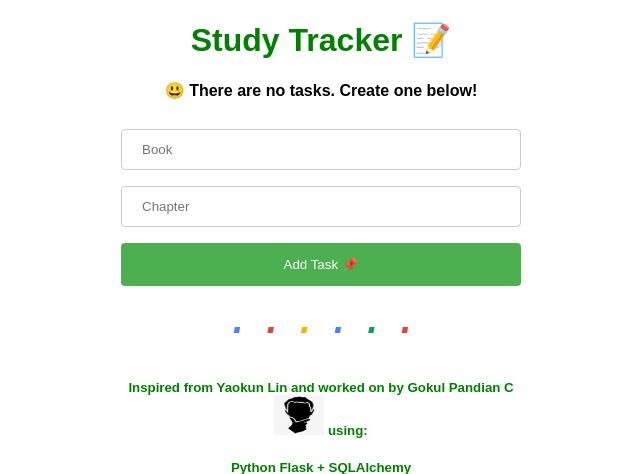
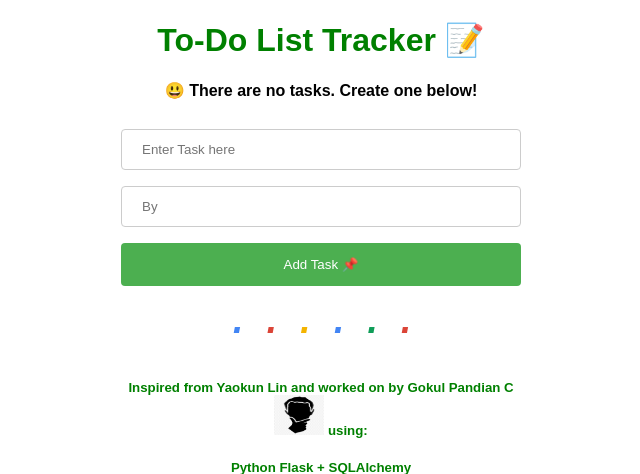
Before and after one commit to gpandia/stutrack, a Flask app: page / in a window 1280 px wide. Shown: the top 474 px of the page, without its empty margins (319-959 px from the left). Run offline with Flask 2, Linux system fonts and the light colour scheme; data that the repository does not hold is empty.

Commit message:
lichange

```diff
--- a/app.py
+++ b/app.py
@@ -18,8 +18,8 @@ class Todo(db.Model):
 @app.route('/',methods=['POST','GET'])
 def index():
     if request.method =='POST':
-        task_content=request.form['book']
-        task_doer=request.form['chapter']
+        task_content=request.form['content']
+        task_doer=request.form['doer']
 
         new_task=Todo(content=task_content,doer=task_doer)
         try:
@@ -48,8 +48,8 @@ def update(id):
     task = Todo.query.get_or_404(id)
 
     if request.method == 'POST':
-        task.content = request.form['book']
-        task.doer = request.form['chapter']
+        task.content = request.form['content']
+        task.doer = request.form['doer']
 
         try:
             db.session.commit()
--- a/templates/index.html
+++ b/templates/index.html
@@ -6,19 +6,19 @@
 {% endblock %}
 
 {%block body%}
-<title>Study Tracker</title>
+<title>To-Do Tracker</title>
 
 <div class='content'>
 
-  <h1>Study Tracker 📝</h1>
+  <h1>To-Do List Tracker 📝</h1>
     {% if tasks|length < 1 %}
     <h4 style="text-align: center">😃 There are no tasks. Create one below!</h4>
     {% else %}
   <table>
     <tr>
-        <th>Book ✍️</th>
+        <th>Task ✍️</th>
         <th>Added 📅</th>
-        <th>Chapter </th>
+        <th>Work by </th>
         <th>Actions ✏️</th>
 
     </tr>
@@ -41,8 +41,8 @@
         {% endif %}
         <div class="form">
         <form action="/" method="POST">
-            <input type="text" name="book" id="book" placeholder="Book">
-            <input type="text" name="chapter" id="chapter" placeholder="Chapter">
+            <input type="text" name="content" id="content" placeholder="Enter Task here">
+            <input type="text" name="doer" id="doer" placeholder="By">
             <input type="submit" value="Add Task 📌">
         </form>
     </div>
--- a/templates/update.html
+++ b/templates/update.html
@@ -10,8 +10,8 @@
 
     <div class="form">
         <form action="/update/{{task.id}}" method="POST">
-            <input type="text" name="book" id="book" value="{{task.content}}">
-            <input type="text" name="chapter" id="chapter" value="{{task.doer}}">
+            <input type="text" name="content" id="content" value="{{task.content}}">
+            <input type="text" name="doer" id="doer" value="{{task.doer}}">
             <input type="submit" value="Update">
         </form>
     </div>
```
Also changed, not shown: test.db.
